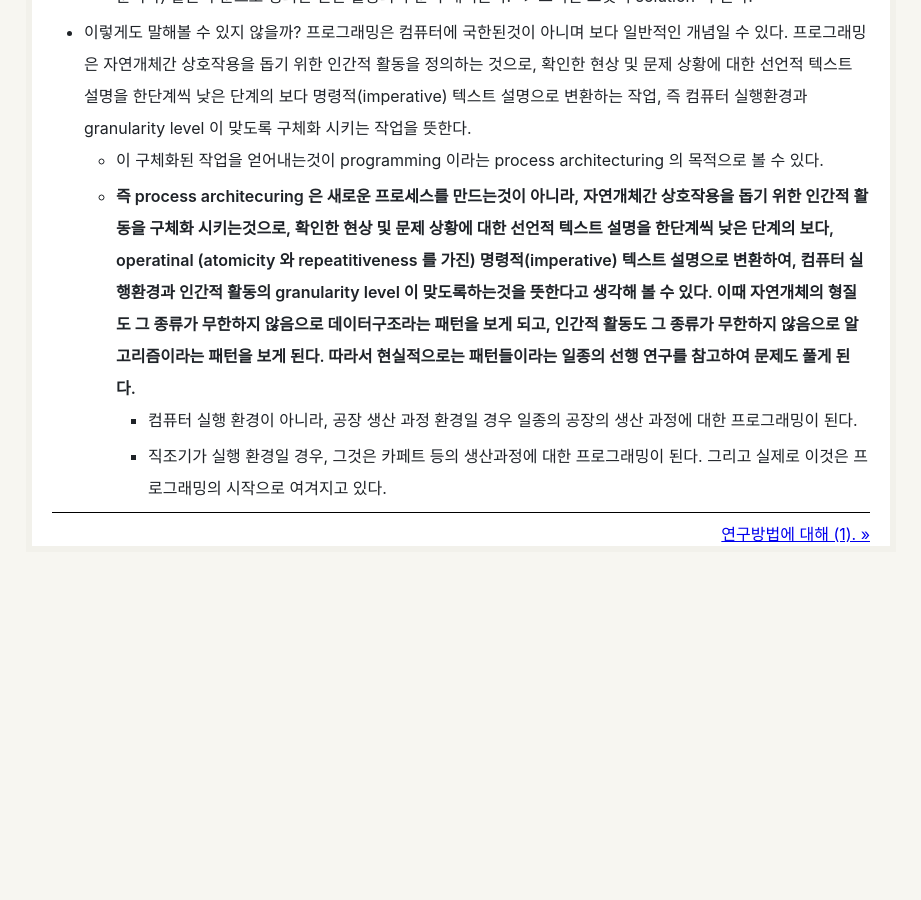
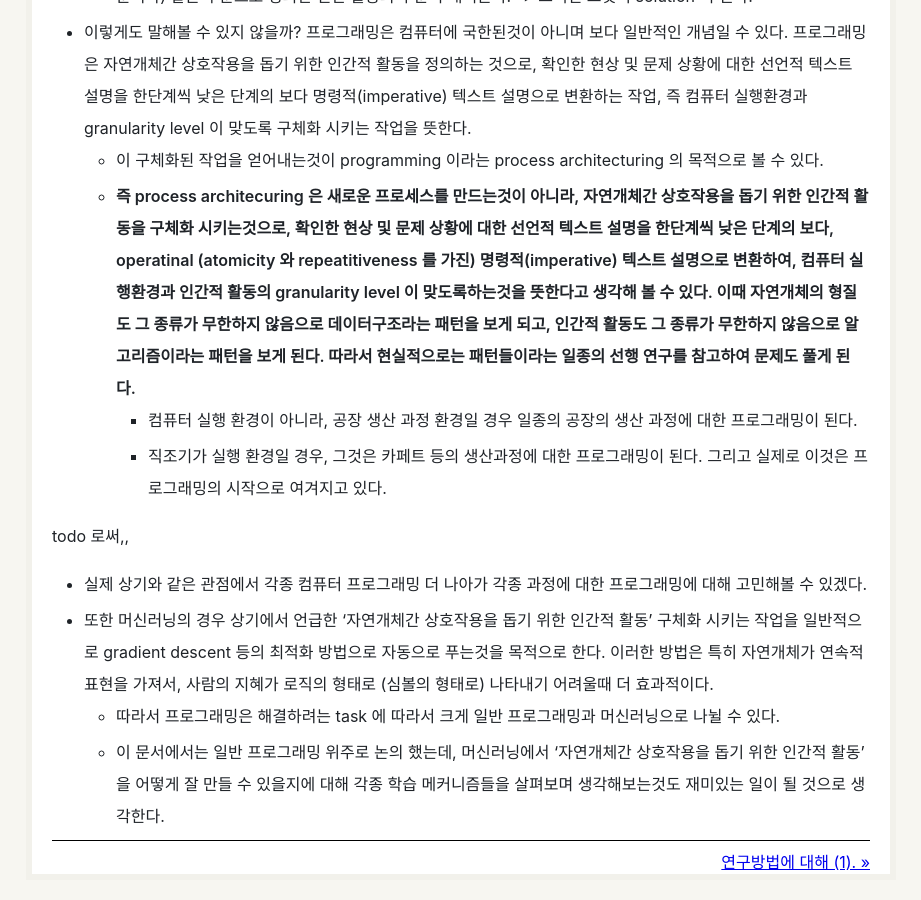
Before and after one commit to hiun/hiun.github.io, a Jekyll site: the page built from notes/_posts/2025-05-31-method2.md, in a window 1280 px wide and 900 px high, scrolled down 2757 px. Shown: the whole window, without its empty margins (179-1100 px from the left). Built offline with Jekyll 4.4.1, drawn with Linux system fonts in a browser that asks for light colours; before the commit the page ends 3329 px from its top, so only the background shows below that.

Commit message:
Update 2025-05-31-method2.md

```diff
--- a/notes/_posts/2025-05-31-method2.md
+++ b/notes/_posts/2025-05-31-method2.md
@@ -82,3 +82,9 @@ b) 그것에 필요한 사람의 행위를 명확히 이해하는것이 필요
   - **즉 process architecuring 은 새로운 프로세스를 만드는것이 아니라,  자연개체간 상호작용을 돕기 위한 인간적 활동을 구체화 시키는것으로, 확인한 현상 및 문제 상황에 대한 선언적 텍스트 설명을 한단계씩 낮은 단계의 보다, operatinal (atomicity 와 repeatitiveness 를 가진) 명령적(imperative) 텍스트 설명으로 변환하여, 컴퓨터 실행환경과 인간적 활동의 granularity level 이 맞도록하는것을 뜻한다고 생각해 볼 수 있다. 이때 자연개체의 형질도 그 종류가 무한하지 않음으로 데이터구조라는 패턴을 보게 되고, 인간적 활동도 그 종류가 무한하지 않음으로 알고리즘이라는 패턴을 보게 된다. 따라서 현실적으로는 패턴들이라는 일종의 선행 연구를 참고하여 문제도 풀게 된다.**
     - 컴퓨터 실행 환경이 아니라, 공장 생산 과정 환경일 경우 일종의 공장의 생산 과정에 대한 프로그래밍이 된다.
     - 직조기가 실행 환경일 경우, 그것은 카페트 등의 생산과정에 대한 프로그래밍이 된다. 그리고 실제로 이것은 프로그래밍의 시작으로 여겨지고 있다.
+
+todo 로써,,
+- 실제 상기와 같은 관점에서 각종 컴퓨터 프로그래밍 더 나아가 각종 과정에 대한 프로그래밍에 대해 고민해볼 수 있겠다.
+- 또한 머신러닝의 경우 상기에서 언급한 '자연개체간 상호작용을 돕기 위한 인간적 활동' 구체화 시키는 작업을 일반적으로 gradient descent 등의 최적화 방법으로 자동으로 푸는것을 목적으로 한다. 이러한 방법은 특히 자연개체가 연속적 표현을 가져서, 사람의 지혜가 로직의 형태로 (심볼의 형태로) 나타내기 어려울때 더 효과적이다.
+  - 따라서 프로그래밍은 해결하려는 task 에 따라서 크게 일반 프로그래밍과 머신러닝으로 나뉠 수 있다.
+  - 이 문서에서는 일반 프로그래밍 위주로 논의 했는데, 머신러닝에서 '자연개체간 상호작용을 돕기 위한 인간적 활동' 을 어떻게 잘 만들 수 있을지에 대해 각종 학습 메커니즘들을 살펴보며 생각해보는것도 재미있는 일이 될 것으로 생각한다.
```
